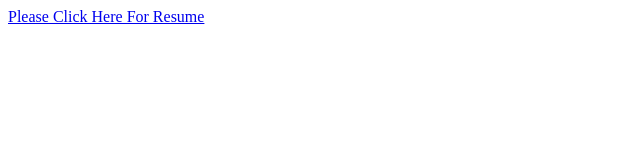
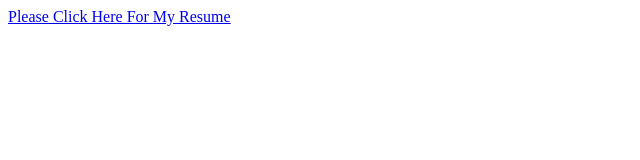
Before and after one commit to oadesina2/GQ, a plain HTML site: page index.html in a window 1280 px wide. Shown: the full height of the page, 0-640 px from the left. Drawn offline with Linux system fonts and the light colour scheme.

Commit message:
Update index.html

```diff
--- a/index.html
+++ b/index.html
@@ -1,3 +1,3 @@
 <html>
-  <p><a href="OluPipelineEngineer.pdf">Please Click Here For Resume</a></p>
+  <p><a href="OluPipelineEngineer.pdf">Please Click Here For My Resume</a></p>
 </html>
```
